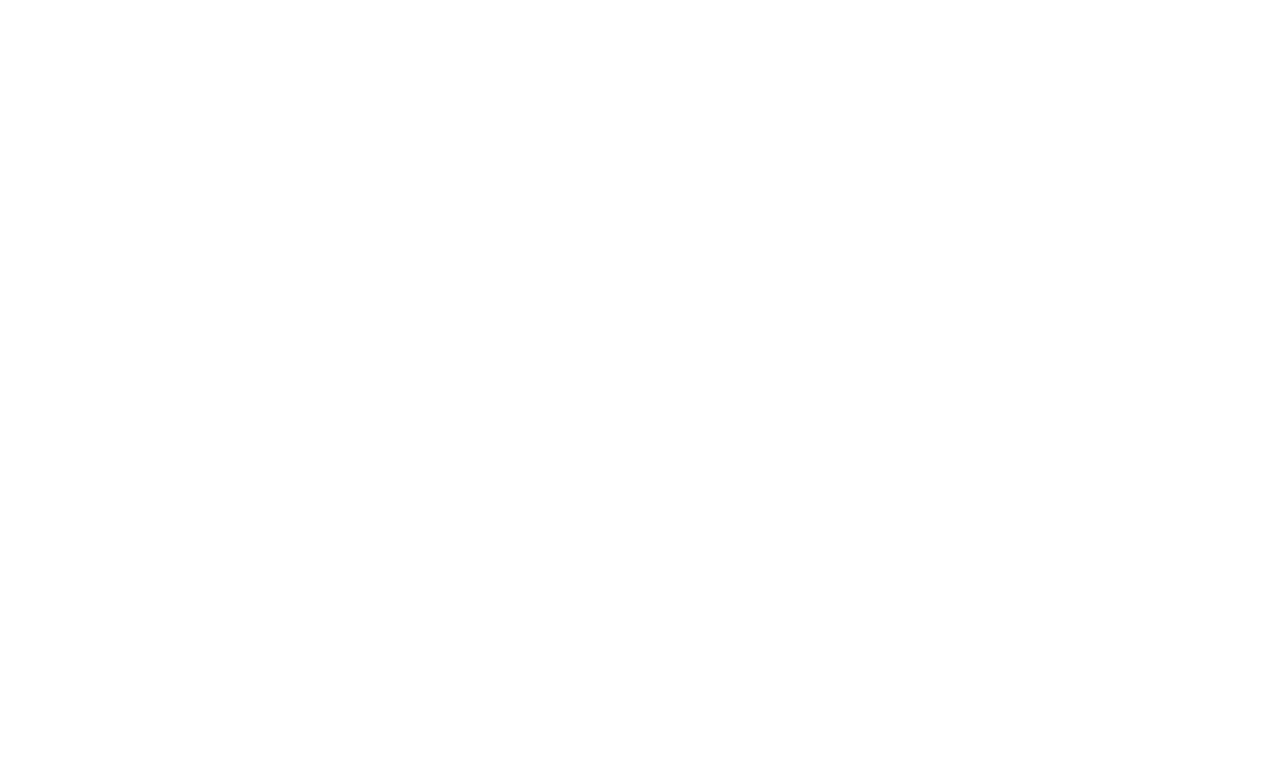
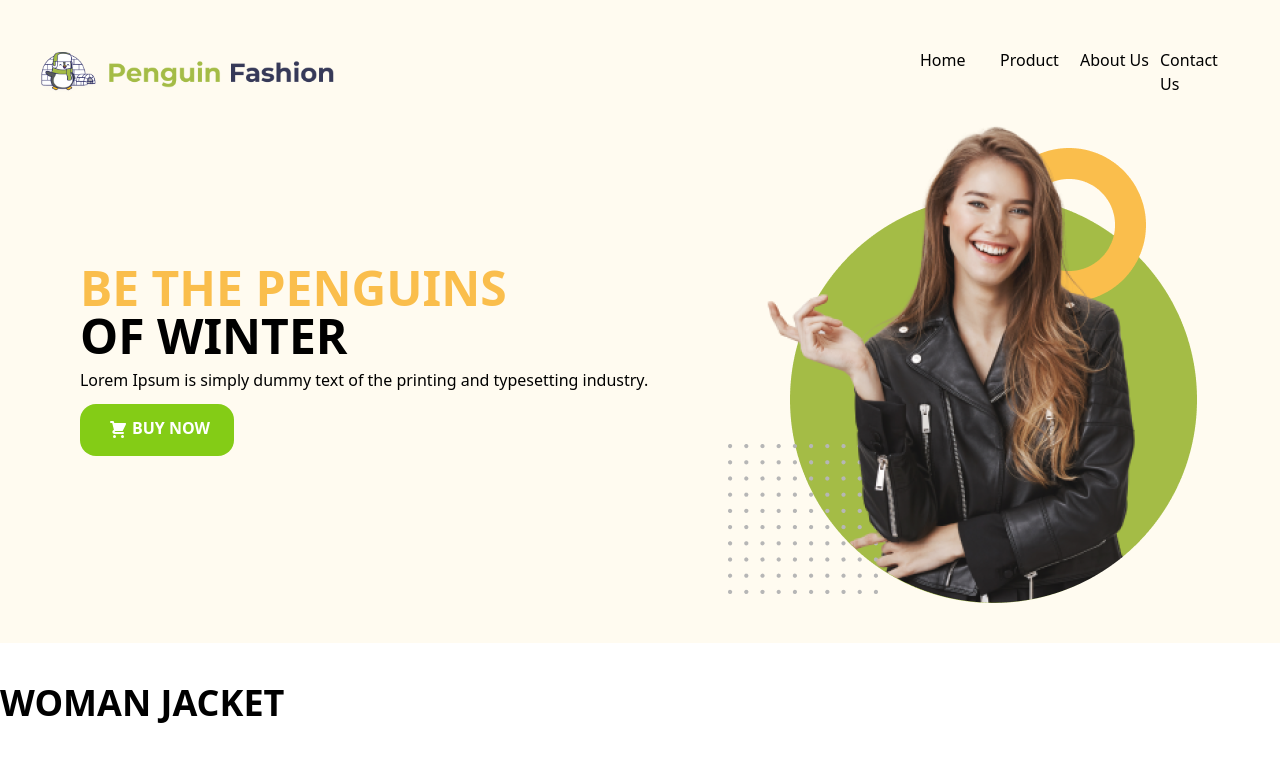
Before and after one commit to shohagroy/penguin_fashion_bootstarp, a plain HTML site: page index.html in a window 1280 px wide. Drawn offline with nearby package versions, Linux system fonts and the light colour scheme.

Commit message:
hero section added

```diff
--- a/index.html
+++ b/index.html
@@ -15,6 +15,9 @@
             extend: {
               colors: {
                 clifford: '#da373d',
+                font_color: '#FABE4C',
+                hero_bg: '#FFFBF0'
+
               }
             }
           }
@@ -23,6 +26,64 @@
 
 </head>
 <body>
+    <header class="container mx-auto bg-hero_bg p-10">
+
+        <!-- navigation start -->
+        <nav class="flex justify-between items-center my-2 ">
+            <img class=" h-7 md:h-10" src="images/logo.png" alt="Logo">
+
+            <ul class="hidden md:flex">
+                <li class="w-20 cursor-pointer"><a href=""></a>Home</li>
+                <li class="w-20 cursor-pointer"><a href=""></a>Product</li>
+                <li class="w-20 cursor-pointer"><a href=""></a>About Us</li>
+                <li class="w-20 cursor-pointer"><a href=""></a>Contact Us</li>
+            </ul>
+
+            <div class="md:hidden block cursor-pointer">
+                <svg xmlns="http://www.w3.org/2000/svg" class="h-5 w-5" viewBox="0 0 20 20" fill="currentColor">
+                    <path d="M2 4a1 1 0 011-1h2a1 1 0 011 1v12a1 1 0 01-1 1H3a1 1 0 01-1-1V4zM8 4a1 1 0 011-1h2a1 1 0 011 1v12a1 1 0 01-1 1H9a1 1 0 01-1-1V4zM15 3a1 1 0 00-1 1v12a1 1 0 001 1h2a1 1 0 001-1V4a1 1 0 00-1-1h-2z" />
+                  </svg>
+            </div>
+        </nav>
+        <!-- navigation end -->
+
+        <!-- hero section start -->
+
+        <section class=" md:flex sm:flex-row justify-around items-center mt-5   ">
+
+            <div class="">
+                <h1 class=" uppercase text-5xl font-bold"><span class="text-font_color">be the penguins</span> <br> <span>of winter</span></h1>
+
+                <p class="my-2">Lorem Ipsum is simply dummy text of the printing
+                    and typesetting industry.</p>
+
+                <div class="mt-3 	">
+                    <a href="" class="font-bold text-white bg-lime-500 py-3 px-6  inline-flex rounded-2xl">
+                        <svg xmlns="http://www.w3.org/2000/svg" class="h-5 w-5 m-1" viewBox="0 0 20 20" fill="currentColor">
+                            <path d="M3 1a1 1 0 000 2h1.22l.305 1.222a.997.997 0 00.01.042l1.358 5.43-.893.892C3.74 11.846 4.632 14 6.414 14H15a1 1 0 000-2H6.414l1-1H14a1 1 0 00.894-.553l3-6A1 1 0 0017 3H6.28l-.31-1.243A1 1 0 005 1H3zM16 16.5a1.5 1.5 0 11-3 0 1.5 1.5 0 013 0zM6.5 18a1.5 1.5 0 100-3 1.5 1.5 0 000 3z" />
+                          </svg>BUY NOW</a>
+                </div>
+            </div>
+
+            <div>
+                <img src="images/model.png" alt="Model Images">
+            </div>
+        </section>
+
+        <!-- hero section end -->
+    </header>
+
+
+    <!-- main section start -->
+    <main class="container  mt-10 mx-auto">
+
+        <!-- woman jacket section start -->
+        <div class="">
+            <h2 class="font-bold font text-4xl uppercase">woman jacket</h2>
+        </div>
+
+
+    </main>
 
 </body>
 </html>
```
Also changed, not shown: tailwind.config.js (added, +7 -0 lines).
